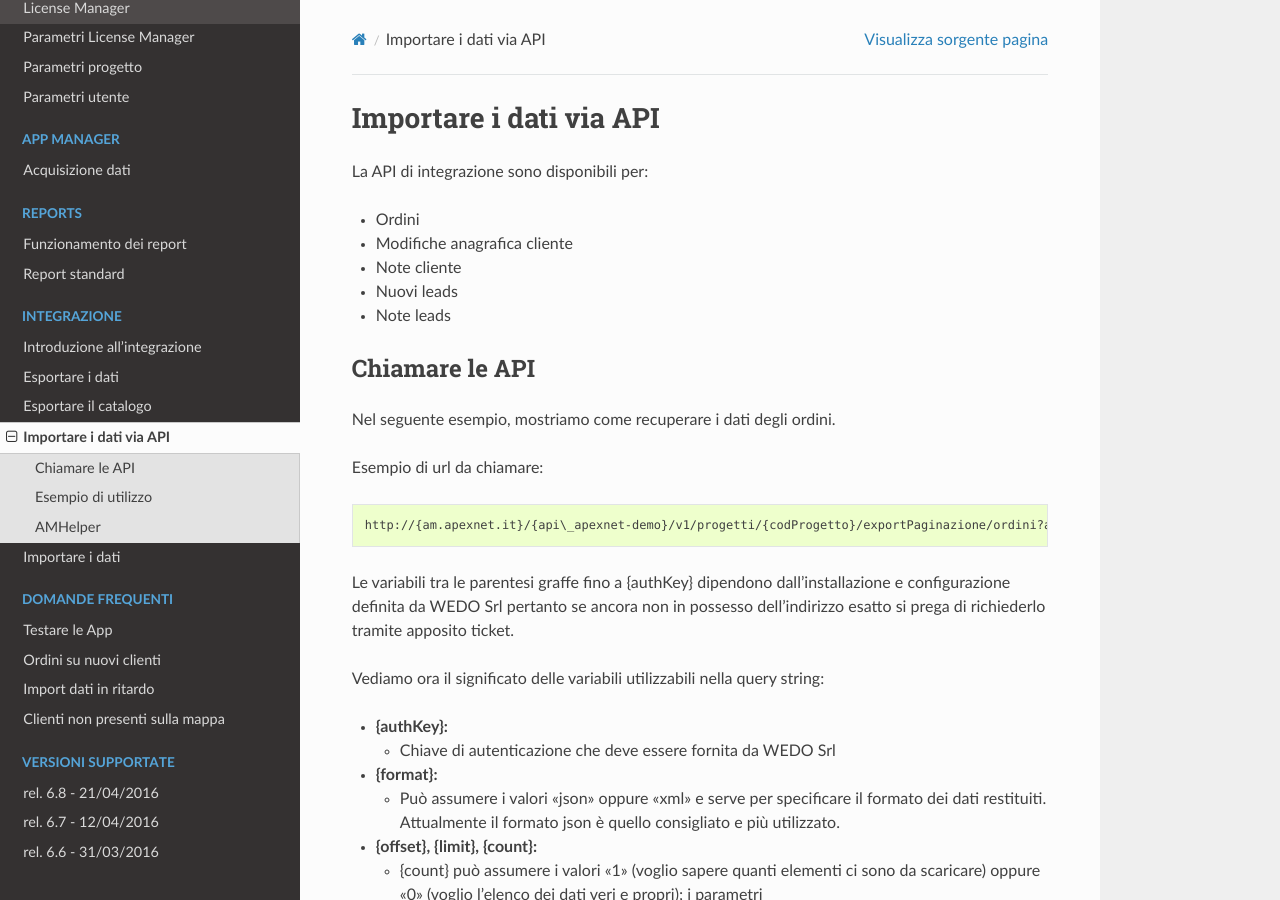
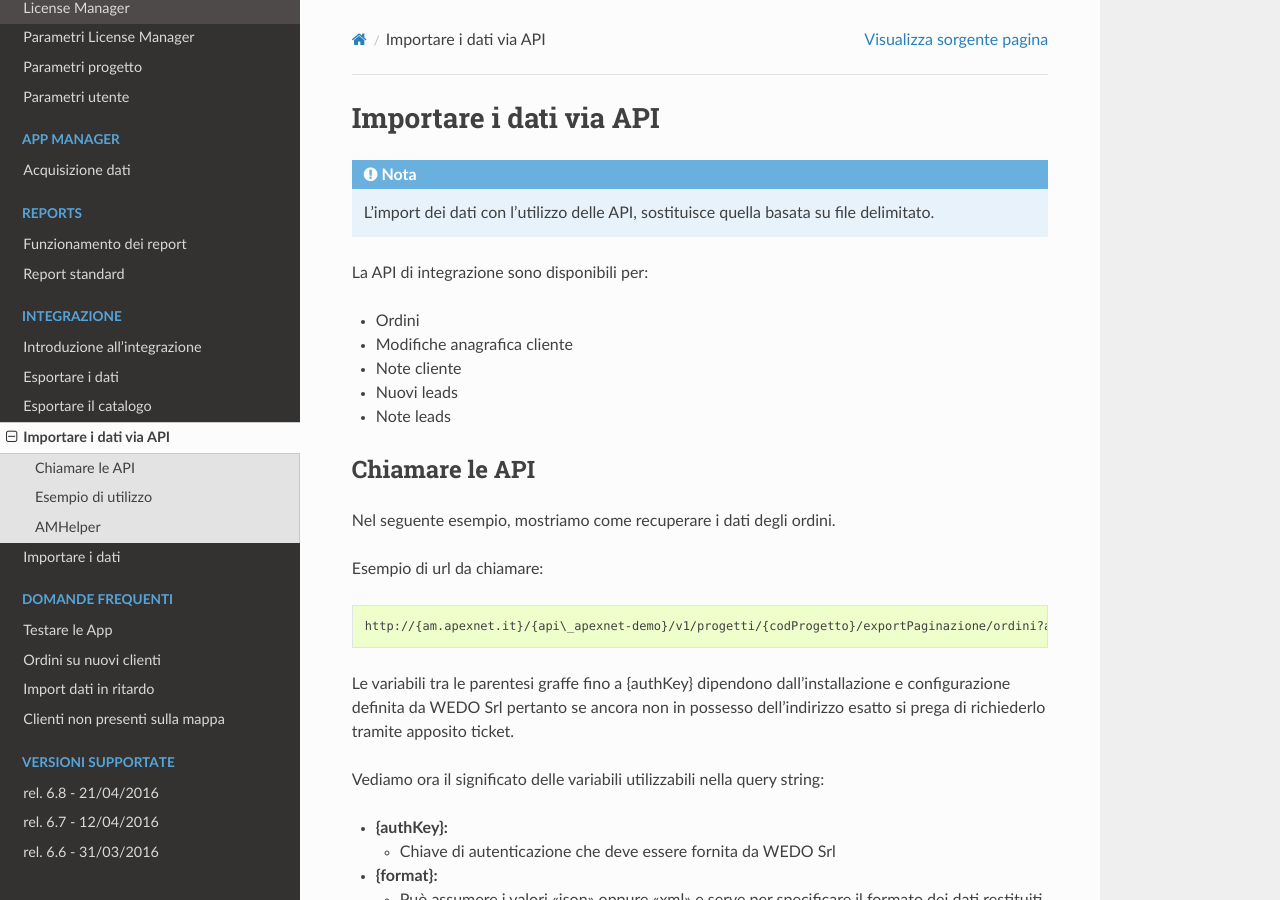
Before and after one commit to wedoit-io/doc-icommerce, a Sphinx documentation site: the page built from source/int-import-dati-ws.rst, in a window 1280 px wide and 900 px high. Built offline with Sphinx 7.4.7 and the Read the Docs theme 2.0.0, drawn with Linux system fonts in a browser that asks for light colours; some of the changed lines change nothing that is shown.

Commit message:
Update int-import-dati-ws.rst

```diff
--- a/source/int-import-dati-ws.rst
+++ b/source/int-import-dati-ws.rst
@@ -1,7 +1,7 @@
 Importare i dati via API
 ========================
 
-.. warning: L'import dei dati con l'utilizzo delle API, sostituisce quella basata su file delimitato.
+.. note:: L'import dei dati con l'utilizzo delle API, sostituisce quella basata su file delimitato.
 
 La API di integrazione sono disponibili per:
 
```
